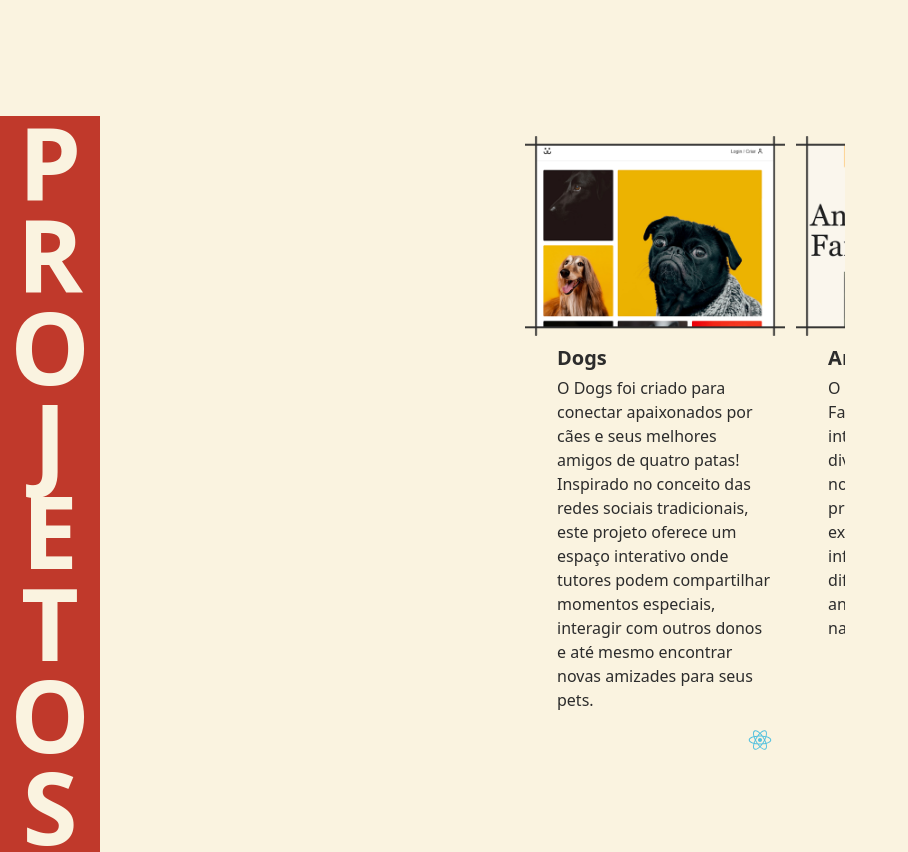
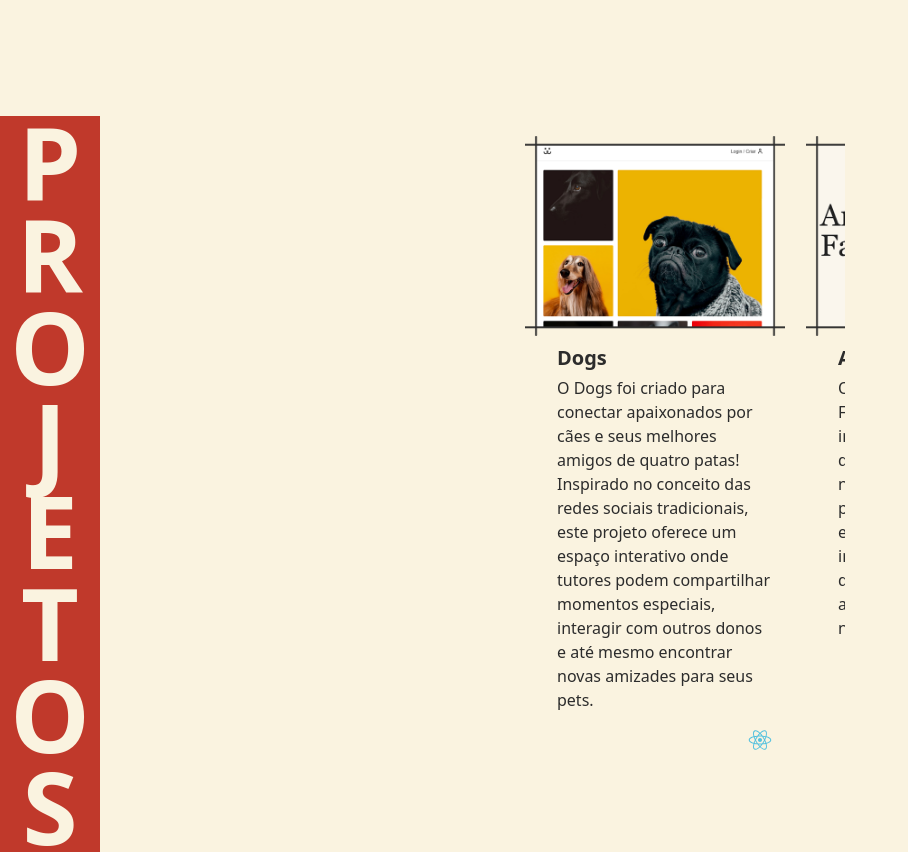
Before and after one commit to RNoleto/portfolio2025, a Vue app: page / in a window 1280 px wide. Shown: the part 1420-2272 px from the top of the page, without its empty margins (0-908 px from the left). Built offline with nearby package versions, Linux system fonts and the light colour scheme.

Commit message:
Teste Ajuste Swiper

```diff
--- a/src/components/Swiper.vue
+++ b/src/components/Swiper.vue
@@ -24,7 +24,7 @@ const swiperOptions = {
     <SwiperSlide
       v-for="(project, index) in projects"
       :key="index"
-      class="w-[85%] max-w-[270px] first:ml-0 last:mr-0"
+      class="w-[85%] max-w-[280px] first:ml-0 last:mr-0"
     >
       <div class="overflow-hidden w-[280px]">
         <img
```
